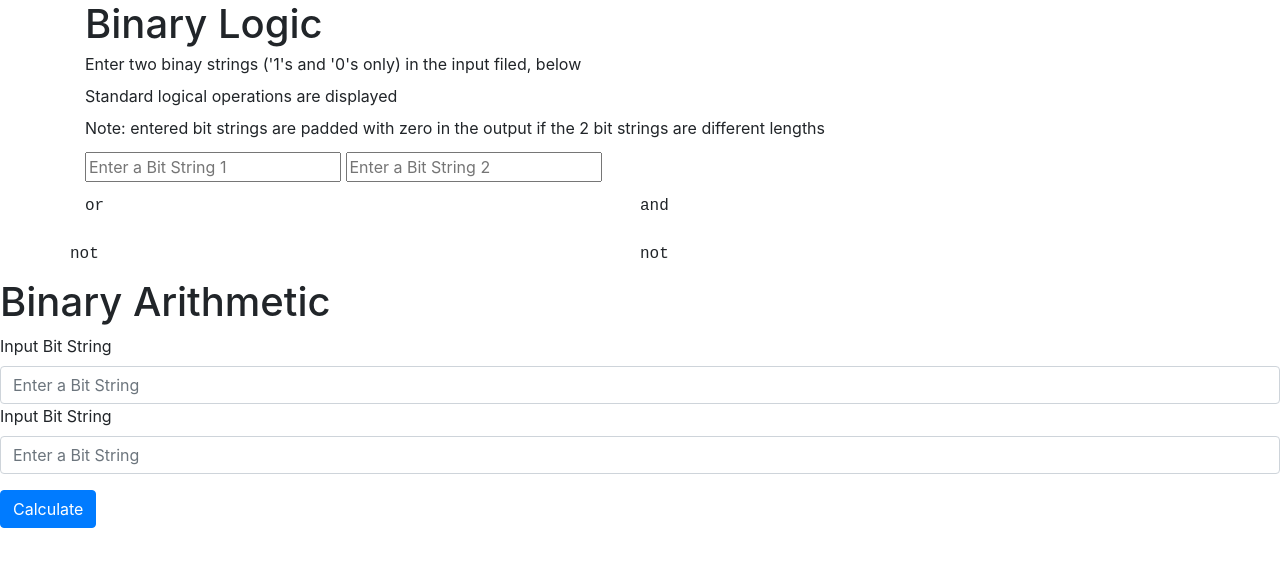
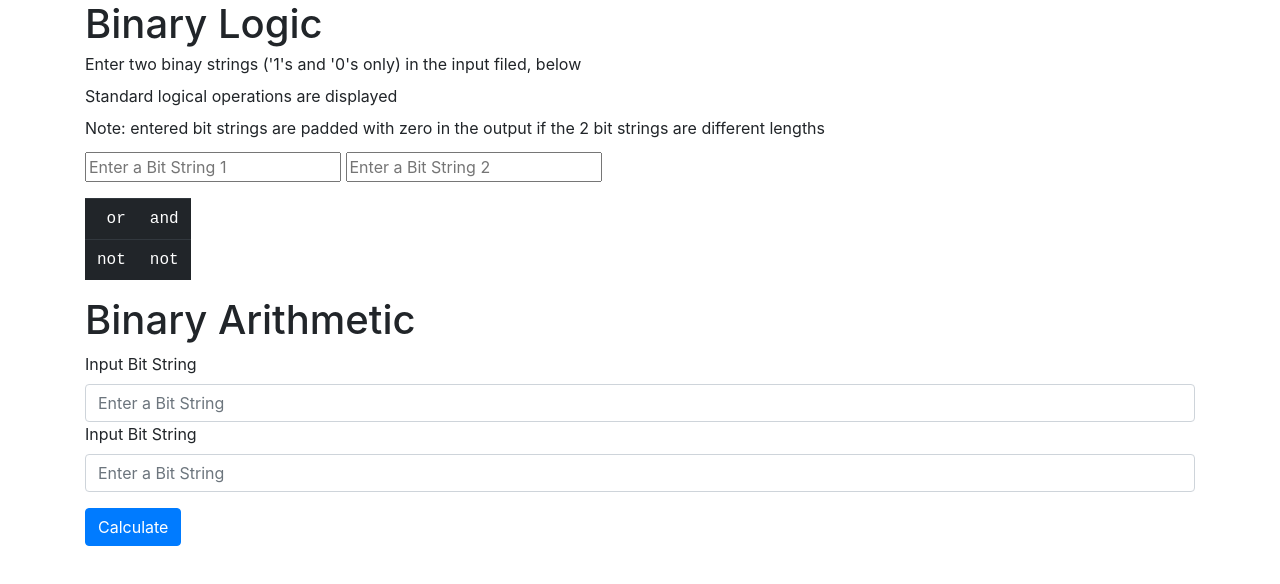
Before and after one commit to MarkKozel/BitOpsJS, a website: page index.html in a window 1280 px wide. Drawn offline with Linux system fonts and the light colour scheme.

Commit message:
tablified the output

```diff
--- a/index.html
+++ b/index.html
@@ -41,60 +41,50 @@
 
                     </form>
 
-                    <div class="container mb-3">
-                        <div class="row">
-                            <div class="col row mb-3 float-left">
-                                <!-- <div class="mb-3 float-left"> -->
-                                <div class="text-sm-right" style="font-family: Courier New, monospace; line-height:1">
+                    <div class="table-responsive-sm">
+                        <div class="text-right float-left" style="font-family: Courier New, monospace; line-height:1">
+                            <table class="table table-md table-dark">
+                                <tbody>
+                                    <tr>
+                                        <td>
                                             <div> {{ BLCurrent_1 }}</div>
                                             <div>or {{ BLCurrent_2 }}</div>
                                             <div>
                                                 {{ "-".repeat(BLUnderline) }}
                                             </div>
                                             <div> {{ Bit_Logic_Result_OR }}</div>
-                                </div>
-                                <!-- </div> -->
-                            </div>
-                            <div class="col row mb-3 float-left">
-                                <div class="text-sm-right" style="font-family: Courier New, monospace; line-height:1">
+                                        </td>
+                                        <td>
                                             <div> {{ BLCurrent_1 }}</div>
                                             <div>and {{ BLCurrent_2 }}</div>
                                             <div>
                                                 {{ "-".repeat(BLUnderline) }}
                                             </div>
                                             <div> {{ Bit_Logic_Result_AND }}</div>
-                                </div>
-                            </div>
-                        </div>
-                    </div>
-
-
-
-
-
-                    <div class="row">
-                        <div class="col row mb-3 float-left">
-                            <div class="text-sm-right" style="font-family: Courier New, monospace; line-height:1">
+                                        </td>
+                                        <tr>
+                                            <td>
                                                 <div>not {{ Bit_Logic_Input_1 }}</div>
                                                 <div>
                                                     {{ "-".repeat(Bit_Logic_Input_1.length) }}
                                                 </div>
                                                 <div> {{ Bit_Logic_Result_NOT1 }}</div>
-                            </div>
-                        </div>
-                        <div class="col row mb-3 float-left">
-                            <div class="text-sm-right" style="font-family: Courier New, monospace; line-height:1">
+                                            </td>
+                                            <td>
                                                 <div>not {{ Bit_Logic_Input_2 }}</div>
                                                 <div>
                                                     {{ "-".repeat(Bit_Logic_Input_2.length) }}
                                                 </div>
                                                 <div> {{ Bit_Logic_Result_NOT2 }}</div>
-                            </div>
+                                            </td>
+                                        </tr>
+                                    </tr>
+                                </tbody>
+                            </table>
                         </div>
                     </div>
 
 
-                </div>
                 </div>
             </div>
             <div class="row">
```
Lines whose indentation alone changed are shown as unchanged.
